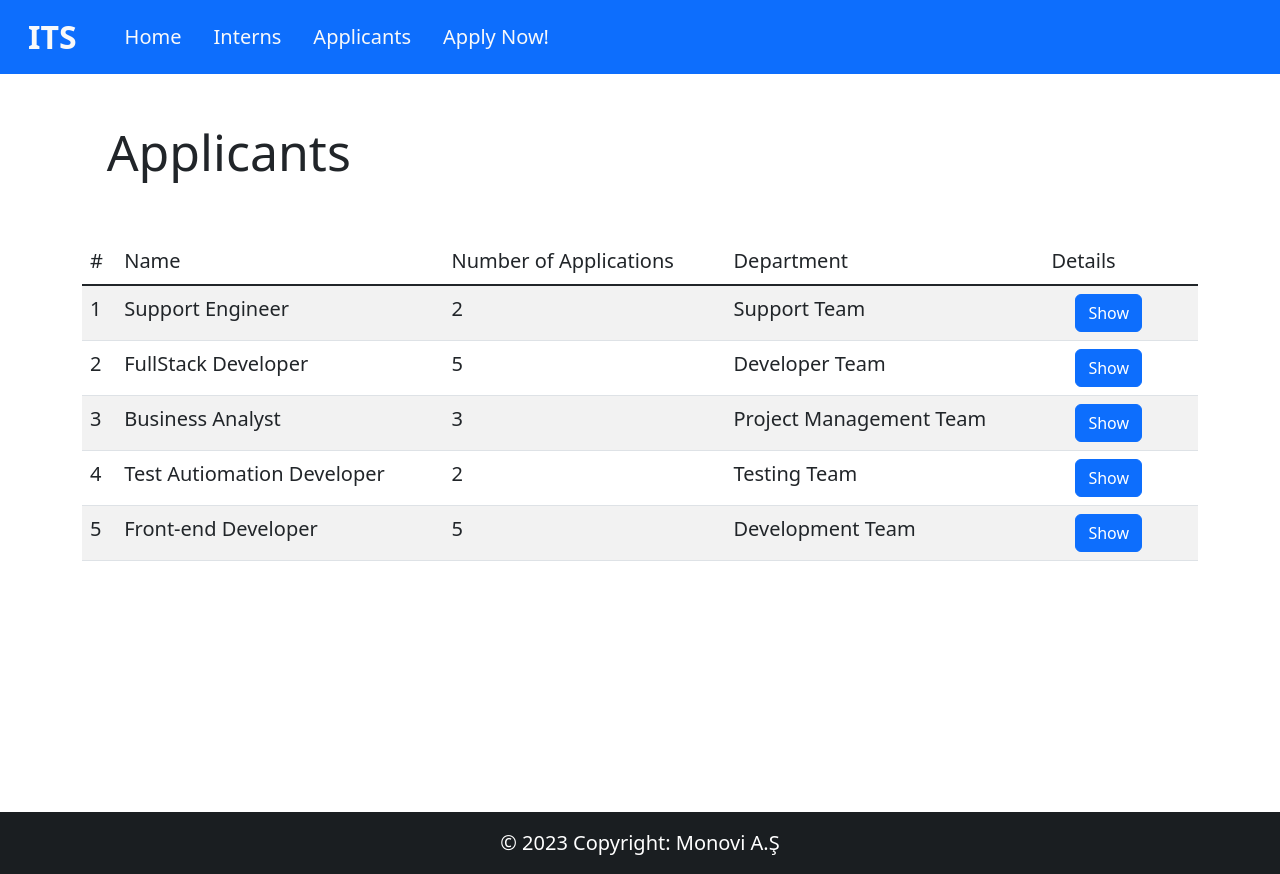
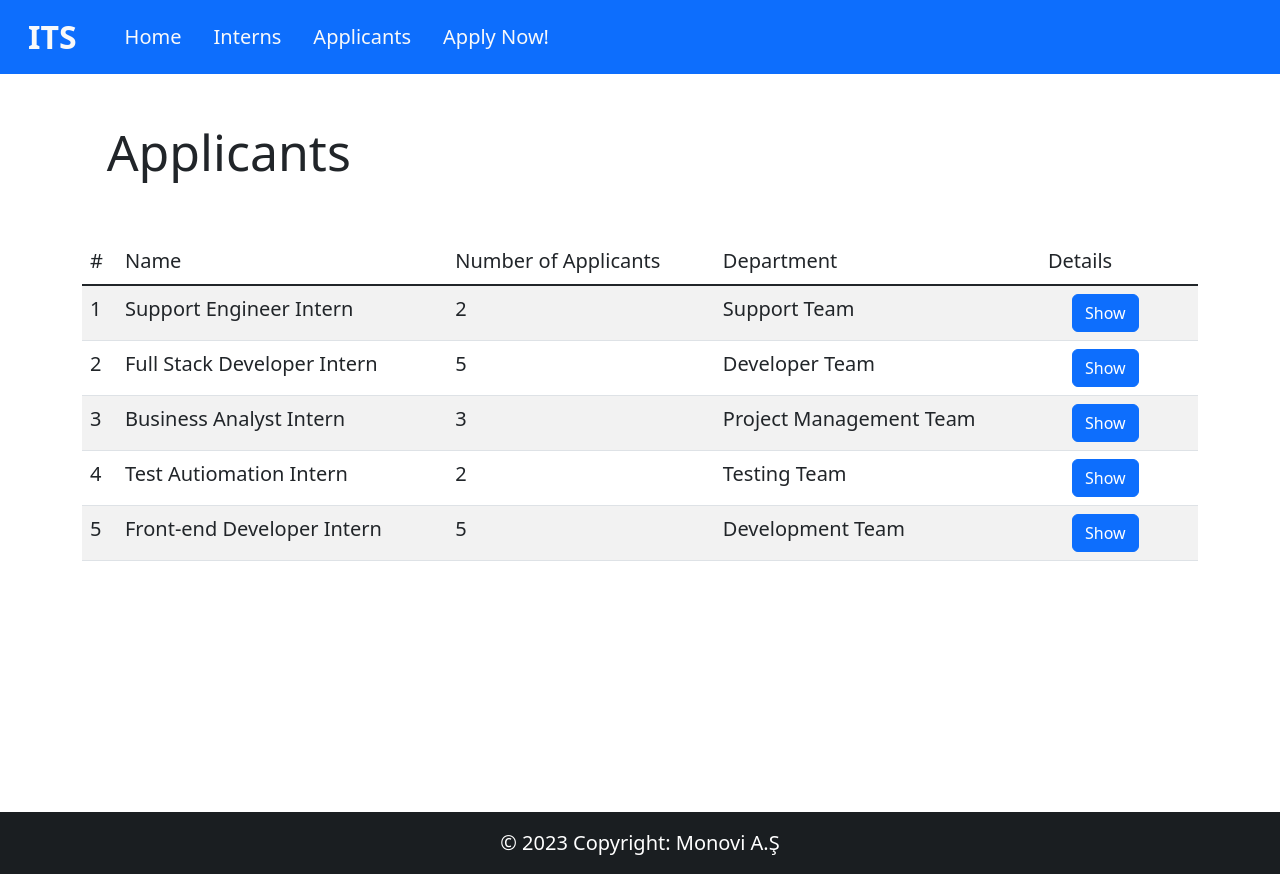
Before and after one commit to YarkinAta00/Intern_tracking_system, a Vue app in the folder deneme/: page /applicants in a window 1280 px wide. Built offline with nearby package versions, Linux system fonts and the light colour scheme.

Commit message:
position names are updated in applicants page

```diff
--- a/deneme/src/Applicants.vue
+++ b/deneme/src/Applicants.vue
@@ -8,35 +8,35 @@ export default {
         return {
             interns: [{
                 id: 1,
-                name: "Support Engineer",
+                name: "Support Engineer Intern",
                 applicationCount: "2",
                 department: "Support Team",
 
             },
             {
                 id: 2,
-                name: "FullStack Developer",
+                name: "Full Stack Developer Intern",
                 applicationCount: "5",
                 department: "Developer Team",
 
             },
             {
                 id: 3,
-                name: "Business Analyst",
+                name: "Business Analyst Intern",
                 applicationCount: "3",
                 department: "Project Management Team",
 
             },
             {
                 id: 4,
-                name: "Test Autiomation Developer",
+                name: "Test Autiomation Intern",
                 applicationCount: "2",
                 department: "Testing Team",
 
             },
             {
                 id: 5,
-                name: "Front-end Developer",
+                name: "Front-end Developer Intern",
                 applicationCount: "5",
                 department: "Development Team",
 
@@ -61,7 +61,7 @@ export default {
                     <tr>
                         <th scope="col" class="fs-5">#</th>
                         <th scope="col" class="fs-5">Name</th>
-                        <th scope="col" class="fs-5">Number of Applications</th>
+                        <th scope="col" class="fs-5">Number of Applicants</th>
                         <th scope="col" class="fs-5">Department</th>
                         <th scope="col" class="fs-5">Details</th>
                     </tr>
```
